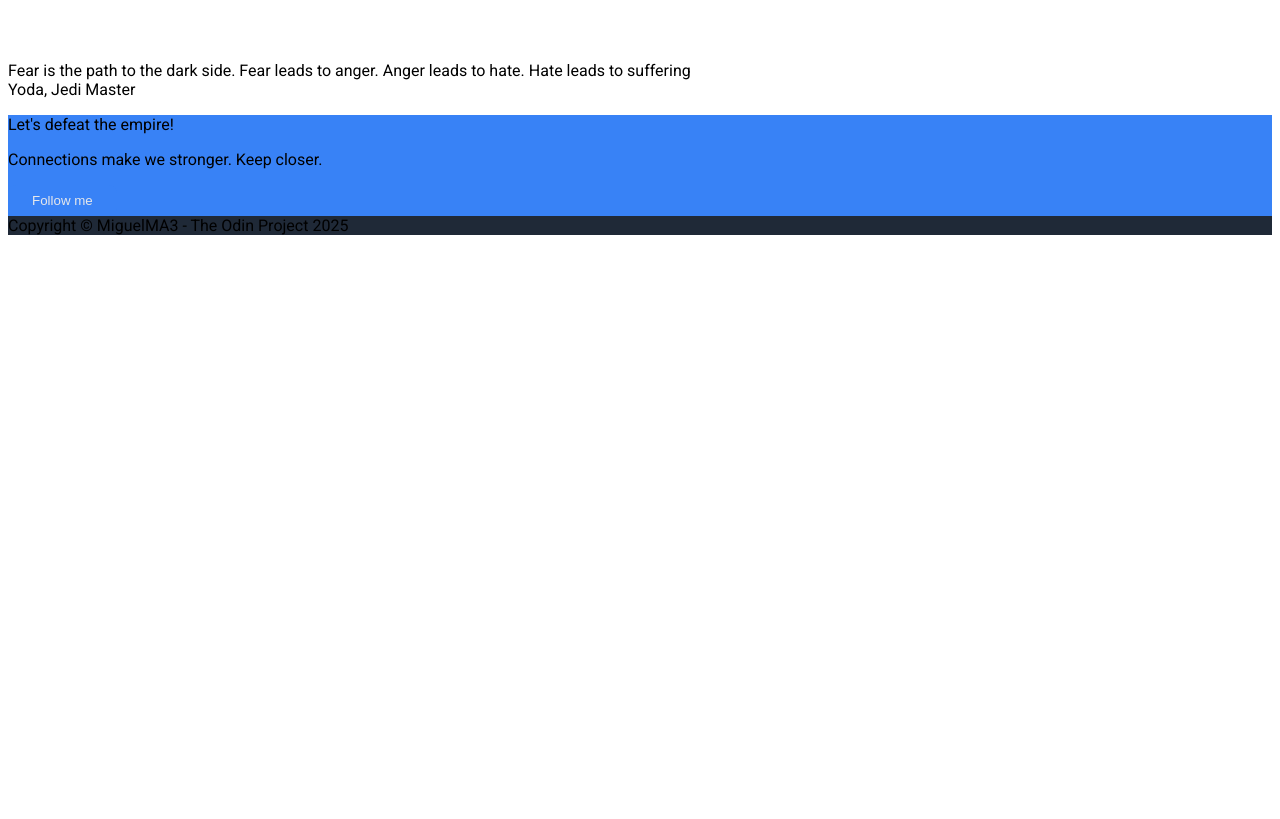
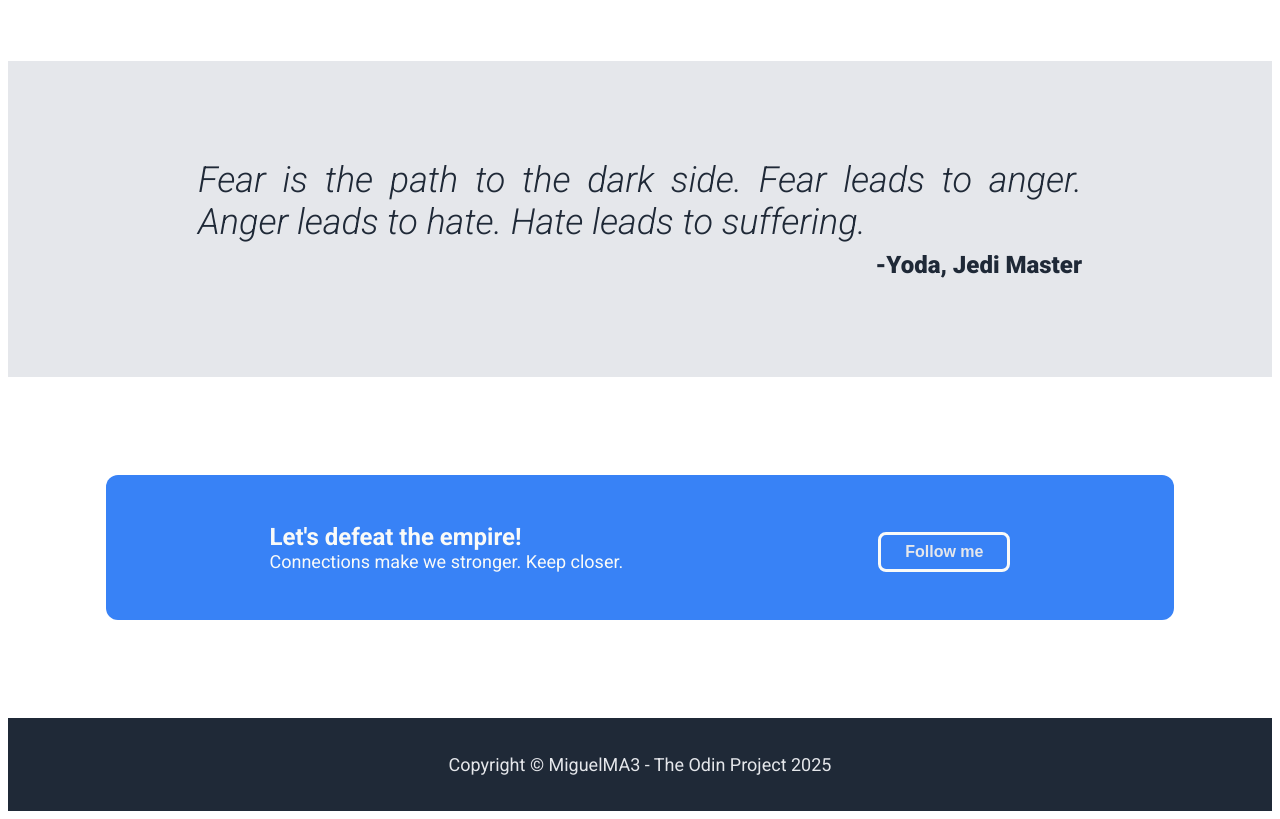
Before and after one commit to MiguelMA3/odin-landing, a plain HTML site: page index.html in a window 1280 px wide. Shown: the part 954-1773 px from the top of the page. Before the commit the page ends 1197 px from the top, so only its background shows below. Drawn offline with Linux system fonts and the light colour scheme.

Commit message:
oh god, finished i thik

```diff
--- a/index.html
+++ b/index.html
@@ -20,7 +20,7 @@
             <div class="hero-main-content">
                 <div class="hero-main-text">Hello there!</div>
                 <div class="hero-secondary-text">Only a Sith deals in absolutes. May the force be with you.</div>
-                <button class="button hero-button">Follow me</button>
+                <button class="button hero-button"><a href="https://github.com/MiguelMA3">Follow me</a></button>
             </div>
 
             <div class="hero-img">
@@ -51,19 +51,20 @@
         </div>
     </section>
     <section class="wisdom" id="wisdom">
-        <div class="wisdom-quote">Fear is the path to the dark side. Fear leads to anger. Anger leads to hate. Hate leads to suffering</div>
-        <div class="wisdom-signature">Yoda, Jedi Master</div>
+        <div class="wisdom-content">
+            <div class="wisdom-quote">Fear is the path to the dark side. Fear leads to anger. Anger leads to hate. Hate leads to suffering.</div>
+            <div class="wisdom-signature">-Yoda, Jedi Master</div>
+        </div>
     </section>
     <section class="contact" id="contact">
         <div class="contact-content">
-            <div>
+            <div class="contact-call">
                 <p class="contact-main">Let's defeat the empire!</p>
                 <p class="contact-helper">Connections make we stronger. Keep closer.</p>
             </div>
-            <button class="button call-button">Follow me</button>
+            <button class="button call-button"><a href="https://github.com/MiguelMA3">Follow me</a></button>
         </div>
     </section>
-
     <footer class="footer">
         Copyright © MiguelMA3 - The Odin Project 2025
     </footer>
--- a/styles.css
+++ b/styles.css
@@ -29,7 +29,7 @@ body {
     gap: 16px;
 }
 
-.header-links a {
+a {
     text-decoration: none;
     color: #e5e7eb;
 }
@@ -110,7 +110,74 @@ body {
     font-size: 16px;
 }
 
+.wisdom {
+    background-color: #e5e7eb;
+    font-size: 36px;
+    font-weight: 300;
+    color: #1f2937;
+    display: flex;
+    justify-content: center;
+    align-items: center;
+}
+
+.wisdom-content {
+    margin: 98px;
+    padding-left: 92px;
+    padding-right: 92px;
+    text-align: justify;
+    font-style: italic;
+}
+
+.wisdom-signature {
+    font-size: 24px;
+    font-weight: 900;
+    text-align: right;
+    font-style: normal;
+    margin-top: 8px;
+}
 
 .contact-content {
-   background-color: #3882f6;
+    background-color: #3882f6;
+    color: #f9faf8;
+    padding: 36px;
+    margin: 98px;
+    display: flex;
+    justify-content: space-around;
+    align-items: center;
+    border-radius: 12px;
 }
+
+.contact-call {
+    text-align: left;
+    margin: 12px 0 12px 0;
+}
+
+.contact-main {
+    font-size: 24px;
+    font-weight: 700;
+    margin: 0;
+    padding: 0;
+}
+
+.contact-helper {
+    font-size: 18px;
+    font-weight: 400;
+    margin: 0;
+    padding: 0;
+}
+
+.call-button {
+    border: solid #f9faf8;
+    font-size: 16px;
+    font-weight: bold;
+    margin-top: 8px;
+}
+
+.footer {
+    display: flex;
+    justify-content: center;
+    align-items: center;
+    font-size: 18px;
+    color: #e5e7eb;
+    padding: 36px;
+}
```
